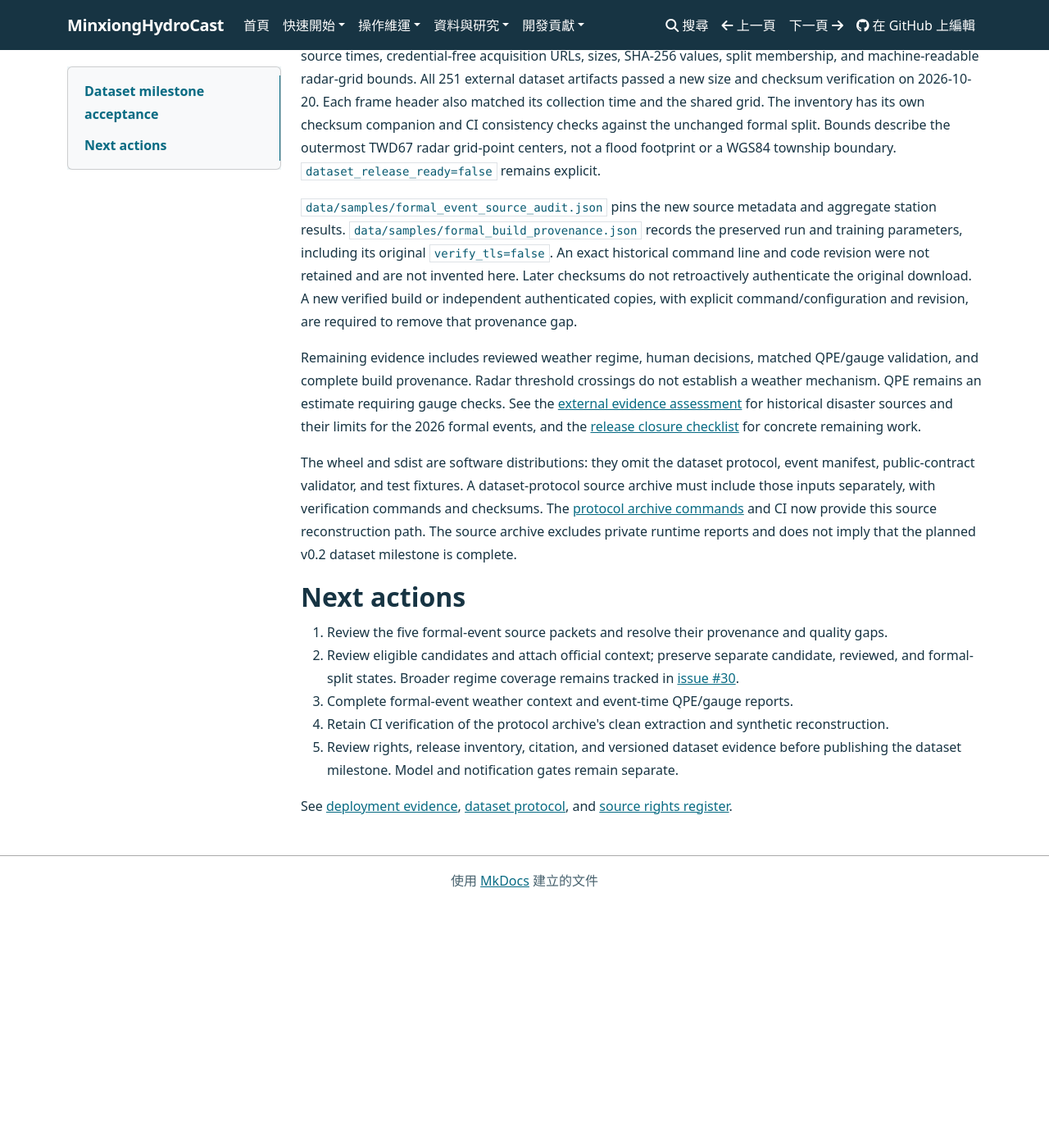
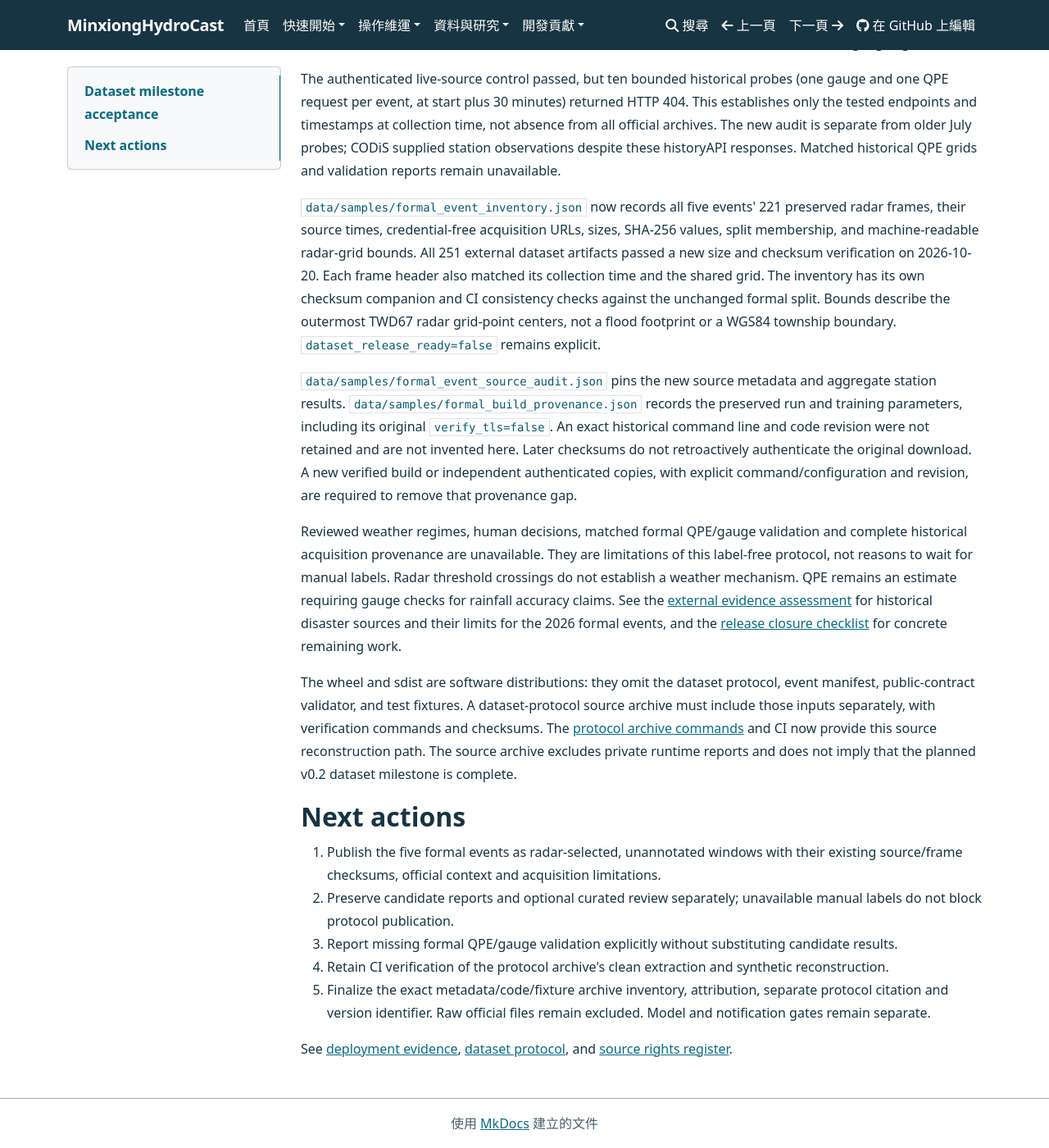
Before and after one commit to KageRyo/MinxiongHydroCast, an MkDocs documentation site: the page built from docs/dataset_acceptance.md, in a window 1280 px wide and 1400 px high, scrolled down 1255 px. Shown: the whole window at 82% size. Built offline with MkDocs 1.6.1, drawn with Linux system fonts in a browser that asks for light colours; before the commit the page ends 2359 px from its top, so only the background shows below that; some of the changed text lies outside the part shown.

Commit message:
docs: publish dataset protocol without requiring unavailable manual labels

```diff
--- a/docs/dataset_acceptance.md
+++ b/docs/dataset_acceptance.md
@@ -4,11 +4,18 @@ This record tracks [issue #31](https://github.com/KageRyo/MinxiongHydroCast/issu
 Verification dated 2026-10-15 covers the source contracts and synthetic reconstruction path;
 it does not certify a released official dataset or forecast readiness.
 
+Scope correction, 2026-10-20: human annotations are unavailable. This milestone publishes the
+label-free radar-building protocol, automatically derived temporal targets, source inventories
+and synthetic reconstruction. It does not certify a weather-labeled corpus. The earlier named
+human-review prerequisite is replaced by explicit unknown regimes and reproducible source/split
+provenance; missing QPE and legacy acquisition limits remain disclosures. See the checksum-pinned
+`data/samples/label_free_protocol_policy.json` and the [protocol](v0.2_dataset_protocol.md).
+
 | Acceptance criterion | Evidence | Remaining work |
 | --- | --- | --- |
 | Clean checkout validates the manifest and rebuilds synthetic tensors | Fresh Python 3.13 environment; public-contract validation and 90 relevant tests passed, including synthetic CWA grids, sliding tensors, and NPZ round trips | Keep reproducible commands and verification outputs with the release artifact |
 | Schema drift and checksum mismatch fail closed in CI | Public-contract validator and negative tests run in CI | Retain these gates |
-| Fixed split traces to human-reviewed evidence | Five-event 2/1/2 split is checksum-pinned and non-overlapping | Named human decisions, official weather context, and evidence links for every formal event |
+| Fixed split traces to reproducible source evidence | Five-event 2/1/2 split is checksum-pinned and non-overlapping; frame inventory and official context are linked | Keep weather regimes unknown and annotation availability explicit; do not require unavailable manual labels |
 | Restricted assets remain external | Official captures, generated tensors, private catalogs, and checkpoints use the external data root | Inspect the final archive and record source-specific rights decisions |
 | Release documentation names redistributed content | Protocol distinguishes contracts and synthetic fixtures from official captures and model weights | Version-specific release notes and exact artifact inventory |
 | Artifact is archival and citable without implying forecast readiness | Software citation and protocol-source checksums are separate from a released official dataset | Final dataset release identifier, dataset citation, and reviewed limitations |
@@ -41,9 +48,10 @@ revision were not retained and are not invented here. Later checksums do not ret
 authenticate the original download. A new verified build or independent authenticated copies,
 with explicit command/configuration and revision, are required to remove that provenance gap.
 
-Remaining evidence includes reviewed weather regime, human decisions, matched QPE/gauge validation,
-and complete build provenance. Radar threshold crossings do not establish a weather
-mechanism. QPE remains an estimate requiring gauge checks. See the
+Reviewed weather regimes, human decisions, matched formal QPE/gauge validation and complete
+historical acquisition provenance are unavailable. They are limitations of this label-free
+protocol, not reasons to wait for manual labels. Radar threshold crossings do not establish a
+weather mechanism. QPE remains an estimate requiring gauge checks for rainfall accuracy claims. See the
 [external evidence assessment](external_disaster_evidence.md) for historical disaster sources and
 their limits for the 2026 formal events, and the
 [release closure checklist](dataset_release_checklist.md) for concrete remaining work.
@@ -57,14 +65,15 @@ reports and does not imply that the planned v0.2 dataset milestone is complete.
 
 ## Next actions
 
-1. Review the five formal-event source packets and resolve their provenance and quality gaps.
-2. Review eligible candidates and attach official context; preserve separate candidate, reviewed,
-   and formal-split states. Broader regime coverage remains tracked in
-   [issue #30](https://github.com/KageRyo/MinxiongHydroCast/issues/30).
-3. Complete formal-event weather context and event-time QPE/gauge reports.
+1. Publish the five formal events as radar-selected, unannotated windows with their existing
+   source/frame checksums, official context and acquisition limitations.
+2. Preserve candidate reports and optional curated review separately; unavailable manual labels
+   do not block protocol publication.
+3. Report missing formal QPE/gauge validation explicitly without substituting candidate results.
 4. Retain CI verification of the protocol archive's clean extraction and synthetic reconstruction.
-5. Review rights, release inventory, citation, and versioned dataset evidence before publishing
-   the dataset milestone. Model and notification gates remain separate.
+5. Finalize the exact metadata/code/fixture archive inventory, attribution, separate protocol
+   citation and version identifier. Raw official files remain excluded. Model and notification
+   gates remain separate.
 
 See [deployment evidence](deployment_status.md), [dataset protocol](v0.2_dataset_protocol.md),
 and [source rights register](data_source_register.md).
```
Also changed, not shown: docs/dataset_release_checklist.md (+13 -8 lines), docs/v0.2_dataset_protocol.md (+26 -2 lines), 3 other files.
